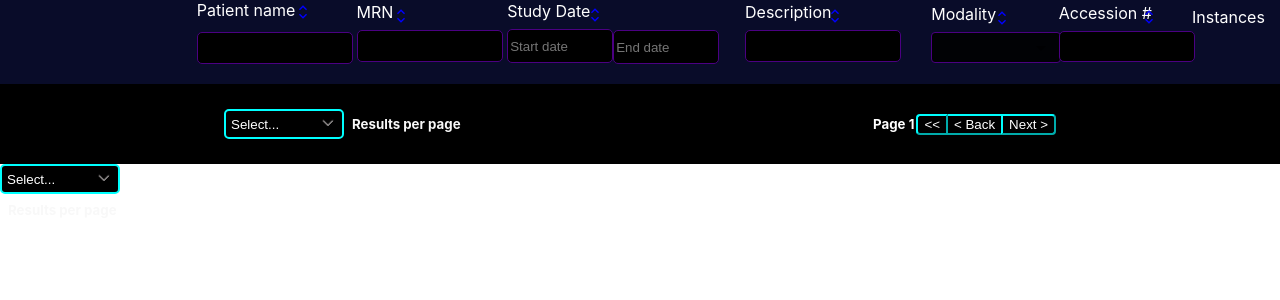
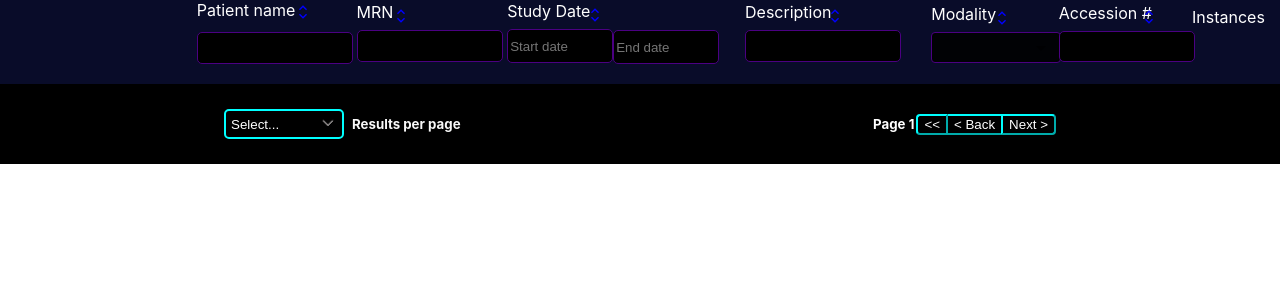
Before and after one commit to ArjunChorath/project_login_page_2, a React (Create React App) app: page / in a window 1280 px wide. Shown: the top 300 px of the page. Built offline with nearby package versions, Linux system fonts and the light colour scheme.

Commit message:
Pagination_fourth_commit

```diff
--- a/src/App.js
+++ b/src/App.js
@@ -1,13 +1,13 @@
 import { Box } from '@mui/material';
 import './App.css';
 // import { Login } from './component/Login';
-import {Pagination} from './component/PaginationComponents/Pagination'
+
 import { SearchBar } from './component/SearchBar';
 import { SearchBarFilter } from './component/SearchBarFilter';
 
-import { SvgDemo } from './component/SvgDemo';
-import MyComponent from './component/PaginationComponents/MyComponent';
-import SelectBox from './component/SelectBox';
+
+
+import PaginationFooter from './component/PaginationComponents/PaginationFooter';
 
 
 
@@ -21,9 +21,9 @@ function App() {
 
 
       {/* <SvgDemo></SvgDemo> */}
-      {/* <Pagination></Pagination> */}
-      <MyComponent></MyComponent>
-      <SelectBox/>
+
+      <PaginationFooter/>
+
 
     </Box>
   );
--- a/src/component/PaginationComponents/Pagination.js
+++ /dev/null
@@ -1,28 +0,0 @@
-import React from 'react'
-
-export const Pagination = () => {
-    const containerStyle = {
-      padding: "20px",
-    };
-     const blackBlockStyle = {
-    width: "100%",
-    height: "30vh", // 30% of the viewport height
-    backgroundColor: "black",
-  };
-
-  const selectionBoxStyle = {
-    width: "calc(100% - 40px)", // 100% width minus 20px for left padding
-    padding: "26px",
-    backgroundColor: "blue",
-    border: "2px solid blue",
-    color: "white",
-  };
-  return (
-    <div> <div style={containerStyle}>
-      <div style={blackBlockStyle}></div>
-      <div style={selectionBoxStyle}>
-
-      </div>
-    </div></div>
-  )
-}
--- a/src/component/SelectBox.js
+++ /dev/null
@@ -1,41 +0,0 @@
-import React from "react";
-
-import downArrow from "../images/arrow-down-3101 (2).png";
-
-import "./SeletBox.css";
-import { Box } from "@mui/material";
-
-const SelectBox = () => {
-  return (
-
-    <Box className="custom-select-container">
-      <Box sx={{ position: "relative" }}>
-        <select className="custom-select">
-          <option hidden value="" disabled selected>
-            Select...
-          </option>
-          <option value="option1">25</option>
-          <option value="option1">50</option>
-          <option value="option2">100</option>
-        </select>
-      </Box>
-      <Box
-        sx={{
-          position: "absolute",
-          top: ".4rem",
-          left: "6rem",
-        }}
-      >
-        <img src={downArrow} alt="error"></img>
-      </Box>
-      <Box sx={{position:'absolute'}}>
-        <h5 style={{ margin: "8px", color: "rgb(248, 248, 248)" }}>
-          Results per page
-        </h5>
-      </Box>
-
-    </Box>
-  );
-};
-
-export default SelectBox;
```
Also changed, not shown: src/component/PaginationComponents/PaginationFooter.js (renamed from src/component/PaginationComponents/MyComponent.js, +5 -8 lines), src/component/PaginationComponents/SeletBox.css (renamed from src/component/SeletBox.css, +4 -4 lines), src/component/SvgDemo.js (deleted).
